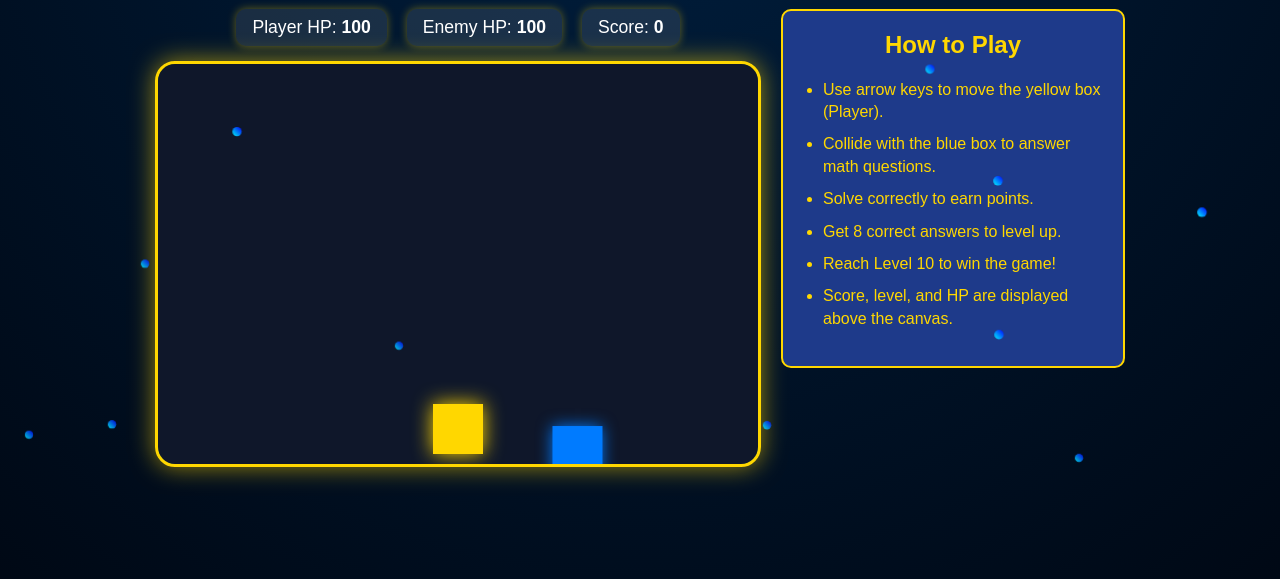
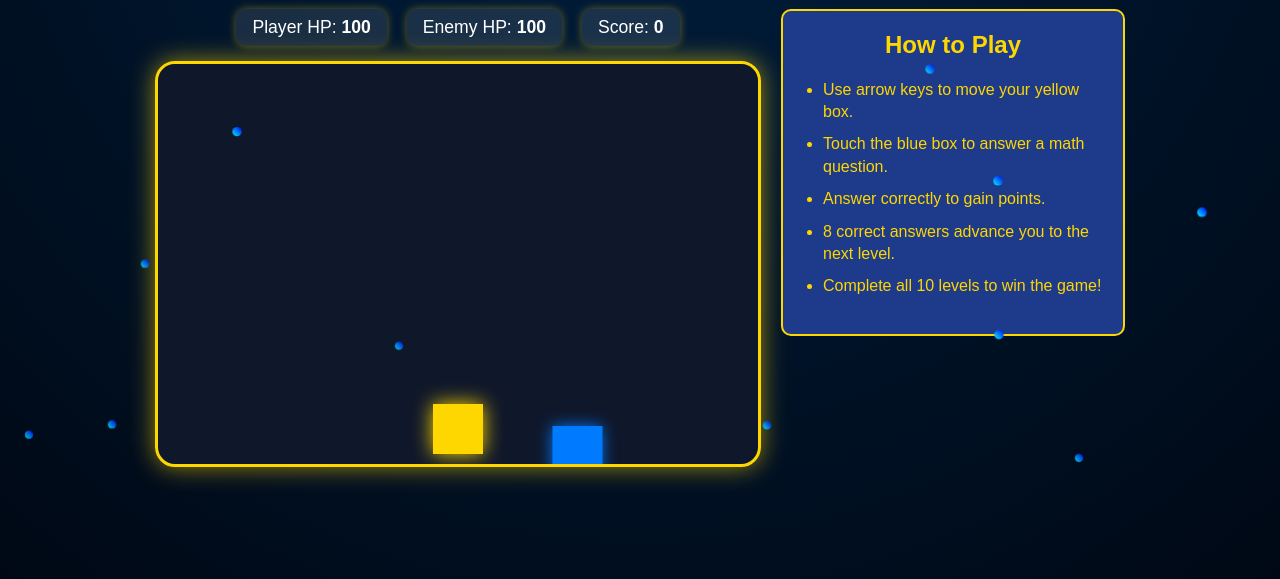
Before and after one commit to aimudofrancis-prog/racham_mathsGamify, a plain HTML site: page index.html in a window 1280 px wide. Shown: the part 197-776 px from the top of the page. Drawn offline with Linux system fonts and the light colour scheme.

Commit message:
set up for chrome browser visibility

```diff
--- a/index.html
+++ b/index.html
@@ -13,30 +13,29 @@
  <h1>⚔️ Math Battle Game ⚔️</h1>
 
 <div class="game-wrapper">
-  <!-- Left side: Scoreboard and Canvas -->
+  <!-- Game area (scoreboard + canvas) -->
   <div class="game-area">
     <div id="scoreboard">
       <span>Player HP: <strong id="playerHP">100</strong></span>
       <span>Enemy HP: <strong id="enemyHP">100</strong></span>
       <span>Score: <strong id="score">0</strong></span>
     </div>
-
     <canvas id="gameCanvas" width="700" height="450"></canvas>
   </div>
 
-  <!-- Right side: Instructions -->
+  <!-- Instruction Box -->
   <div class="instruction-box">
     <h2>How to Play</h2>
     <ul>
-      <li>Use arrow keys to move the yellow box (Player).</li>
-      <li>Collide with the blue box to answer math questions.</li>
-      <li>Solve correctly to earn points.</li>
-      <li>Get 8 correct answers to level up.</li>
-      <li>Reach Level 10 to win the game!</li>
-      <li>Score, level, and HP are displayed above the canvas.</li>
+      <li>Use arrow keys to move your yellow box.</li>
+      <li>Touch the blue box to answer a math question.</li>
+      <li>Answer correctly to gain points.</li>
+      <li>8 correct answers advance you to the next level.</li>
+      <li>Complete all 10 levels to win the game!</li>
     </ul>
   </div>
 </div>
+
 
 
     <!-- attaching javascript -->
```
